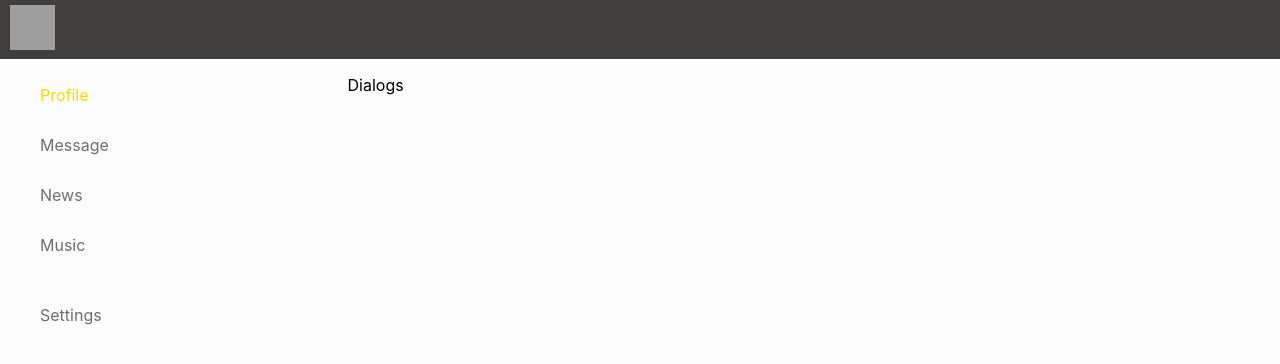
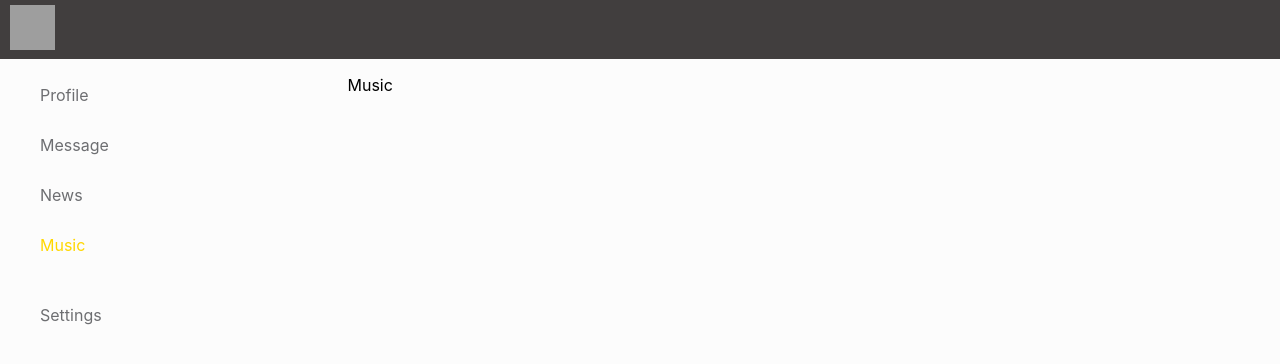
Before and after one commit to DoctorWebDev/react_social_network, a React (Create React App) app: page /music in a window 1280 px wide. Shown: the top 364 px of the page. Built offline with nearby package versions, Linux system fonts and the light colour scheme; grey boxes are pictures that could not be loaded.

Commit message:
update movement between pages

```diff
--- a/src/components/Music/Music.jsx
+++ b/src/components/Music/Music.jsx
@@ -3,7 +3,7 @@
 const Music = () => {
     return (
         <div >
-            Dialogs
+            Music
         </div>
     )
 }
--- a/src/components/Navbar/NavBar.jsx
+++ b/src/components/Navbar/NavBar.jsx
@@ -1,22 +1,23 @@
 import styles from './NavBar.module.css';
+import {NavLink} from "react-router-dom";
 
 const NavBar = () => {
     return (
         <nav className={styles.nav}>
             <div>
-                <a className={styles.active} href='/profile'>Profile</a>
+                <NavLink to='/profile' activeClassName={styles.active}>Profile</NavLink>
             </div>
             <div>
-                <a href='/dialogs'>Message</a>
+                <NavLink to='/dialogs' activeClassName={styles.active}>Message</NavLink>
             </div>
             <div>
-                <a href='/news'>News</a>
+                <NavLink to='/news' activeClassName={styles.active}>News</NavLink>
             </div>
             <div>
-                <a href='/music'>Music</a>
+                <NavLink to='/music' activeClassName={styles.active}>Music</NavLink>
             </div>
             <div className={styles.last}>
-                <a href='/settings'>Settings</a>
+                <NavLink to='/settings' activeClassName={styles.active}>Settings</NavLink>
             </div>
         </nav>
     )
--- a/src/components/Navbar/NavBar.module.css
+++ b/src/components/Navbar/NavBar.module.css
@@ -20,6 +20,6 @@
     margin-top: 20px;
 }
 
-.nav .active {
+.nav a.active {
     color: gold;
 }
```
